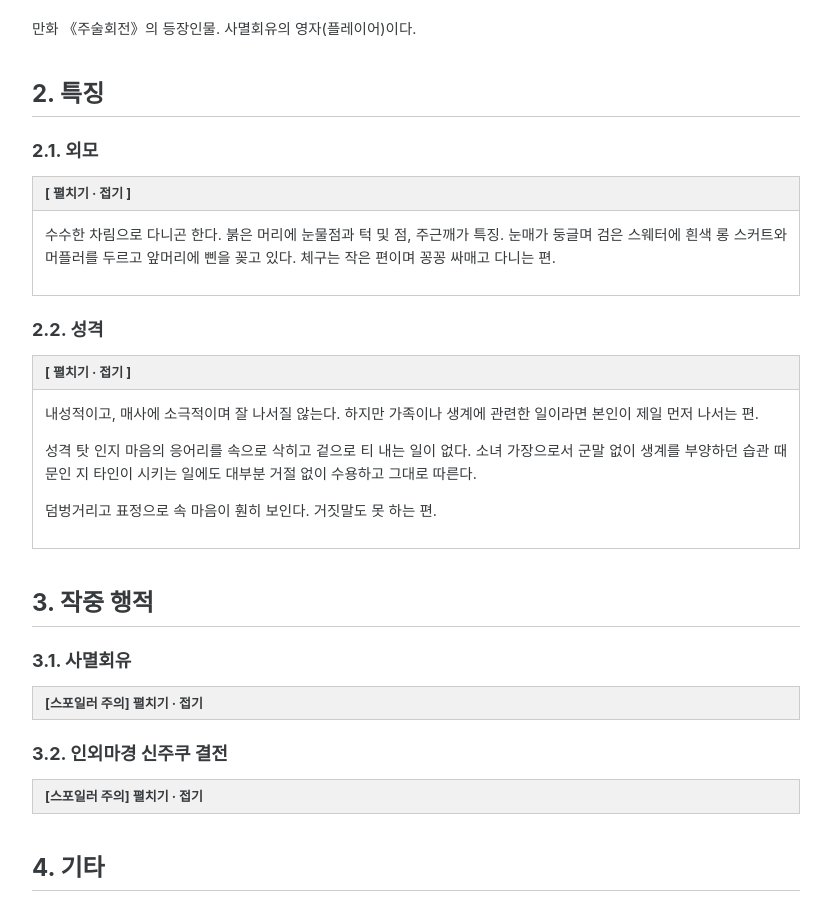
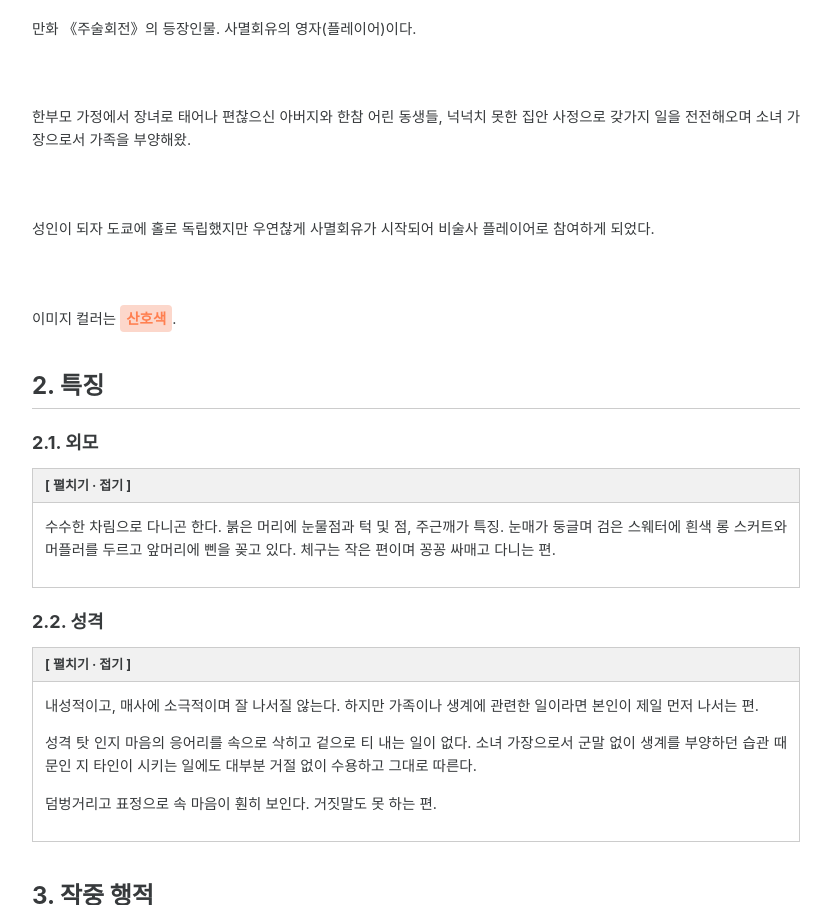
Before and after one commit to 0527bcy-lang/bbangmuwiki, a plain HTML site: page index.html in a window 1280 px wide. Shown: the part 2139-3044 px from the top of the page, without its empty margins (224-1055 px from the left). Drawn offline with Linux system fonts and the light colour scheme.

Commit message:
Update index.html

```diff
--- a/index.html
+++ b/index.html
@@ -162,7 +162,6 @@
             display: block;
             margin: 0 auto;
         }
-        /* [수정] 본명, 성별, 출신 등 왼쪽 속성 칸을 테두리 배경색(#CD5C5C)과 글자색(흰색)으로 변경 */
         .infobox .attr-name {
             background-color: #CD5C5C !important;
             color: #ffffff !important;
@@ -220,11 +219,10 @@
         }
         .folding-content {
             padding: 12px;
-            display: none; /* 기본은 닫힘 */
+            display: none;
             border-top: 1px solid #ccc;
             background: #ffffff;
         }
-        /* [수정] 기본적으로 열려있어야 하는 칸 전용 스타일 */
         .folding-content.open-active {
             display: block;
         }
@@ -240,6 +238,16 @@
         /* 각주 기능 */
         .footnote { color: #0275d8; font-size: 11px; vertical-align: super; cursor: pointer; font-weight: bold; padding: 0 1px; }
         .footnote-popup { display: none; position: absolute; background: #373a3c; color: #fff; padding: 6px 10px; border-radius: 4px; font-size: 12px; z-index: 100; box-shadow: 0 2px 8px rgba(0,0,0,0.2); }
+
+        /* 산호색 전용 스타일 (테두리 없음, 연한 배경, 산호색 글씨) */
+        .coral-tag {
+            background-color: #fcd7cb;
+            color: #ff7f50;
+            padding: 2px 6px;
+            border-radius: 4px;
+            font-weight: bold;
+            display: inline-block;
+        }
     </style>
 </head>
 <body>
@@ -348,6 +356,12 @@
         </div>
 
         <p>만화 《주술회전》의 등장인물. 사멸회유의 영자(플레이어)이다.</p>
+        <br><br>
+        <p>한부모 가정에서 장녀로 태어나 편찮으신 아버지와 한참 어린 동생들, 넉넉치 못한 집안 사정으로 갖가지 일을 전전해오며 소녀 가장으로서 가족을 부양해왔.</p>
+        <br><br>
+        <p>성인이 되자 도쿄에 홀로 독립했지만 우연찮게 사멸회유가 시작되어 비술사 플레이어로 참여하게 되었다.</p>
+        <br><br>
+        <p>이미지 컬러는 <span class="coral-tag">산호색</span>.</p>
 
         <h2 id="sec-2">2. 특징</h2>
 
@@ -410,7 +424,6 @@
         body.style.display = (body.style.display === "none") ? "block" : "none";
     }
 
-    /* [수정] 열림 상태 클래스(open-active) 유무까지 판별하여 정확히 작동하도록 보완 */
     function toggleFolding(id) {
         var content = document.getElementById(id);
 
```
